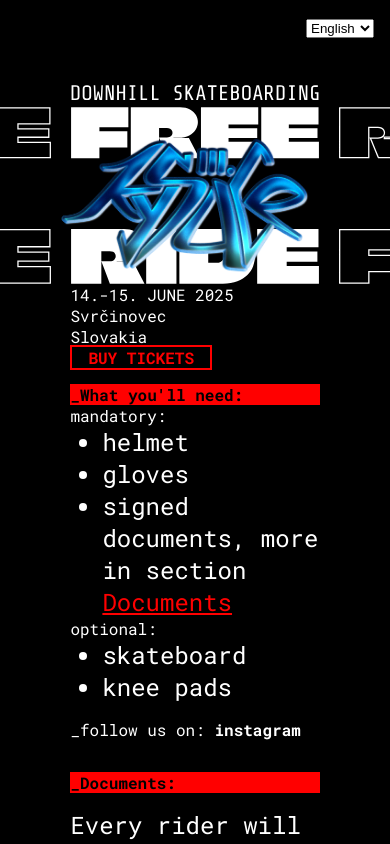
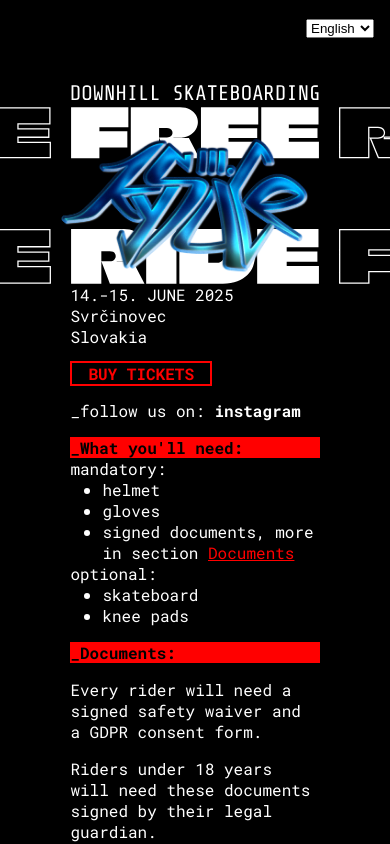
Before and after one commit to erevanayen/kf-2025, a Next.js app: page / in a window 390 px wide. Shown: the top 844 px of the page. Built offline with nearby package versions, Linux system fonts and the light colour scheme.

Commit message:
feat: main info restyle

```diff
--- a/app/page.module.css
+++ b/app/page.module.css
@@ -30,7 +30,6 @@
  color: red;
  border: 2px solid red;
  padding: 0px 1rem;
- margin-top: 1rem;
 }
 
 .mT {
@@ -218,6 +217,10 @@
     font-size: 1.5rem;
   }
 
+  .text3 {
+    font-size: 1rem;
+  }
+
   .uniformWidth {
     width: calc(350px * 810/650);
   }
--- a/app/page.tsx
+++ b/app/page.tsx
@@ -131,7 +131,20 @@ export default function Home() {
             <div>{dictionary.date}</div>
             <div>{dictionary.location.village}</div>
             <div>{dictionary.location.country}</div>
-            <Link href={buyTicketsUrl[locale]} className={styles.buyTickets}>{dictionary.buyTickets}</Link>
+          </div>
+        </div>
+
+        <div className={`${styles.heroContainer}`}>
+          <div className={`${styles.uniformWidth}`}>
+            <Link href={buyTicketsUrl[locale]} className={`${styles.buyTickets} ${styles.text1}`}>{dictionary.buyTickets}</Link>
+            <div className={`${styles.text2} ${styles.mT}`}>{'_'}{dictionary.follow}{`: `}
+              <Link href="https://www.instagram.com/kysucedownhill/" target="_blank" className={styles.riderLink}>instagram</Link>
+            </div>
+          </div>
+        </div>
+
+        <div className={`${styles.heroContainer}`}>
+          <div className={`${styles.uniformWidth}`}>
           <div className={`${styles.text2} ${styles.textRed} ${styles.mT}`}>{'_'}{dictionary.whatYouNeed.title}:</div>
           <div className={styles.text2}>{dictionary.whatYouNeed.mandatory.title}:</div>
           <ul className={styles.subList}>
@@ -144,11 +157,10 @@ export default function Home() {
               <li className={styles.text3}>{dictionary.whatYouNeed.optional.skateboard}</li>
               <li className={styles.text3}>{dictionary.whatYouNeed.optional.protection}</li>
             </ul>
-            <div className={`${styles.text2} ${styles.mT}`}>{'_'}{dictionary.follow}{`: `}
-              <Link href="https://www.instagram.com/kysucedownhill/" target="_blank" className={styles.riderLink}>instagram</Link>
           </div>
         </div>
-        </div>
+
+
         <div className={styles.heroContainer} id="documents">
           <div className={styles.uniformWidth}>
           <div className={`${styles.text2} ${styles.mT} ${styles.textRed}`}>
```
Lines whose indentation alone changed are shown as unchanged.
